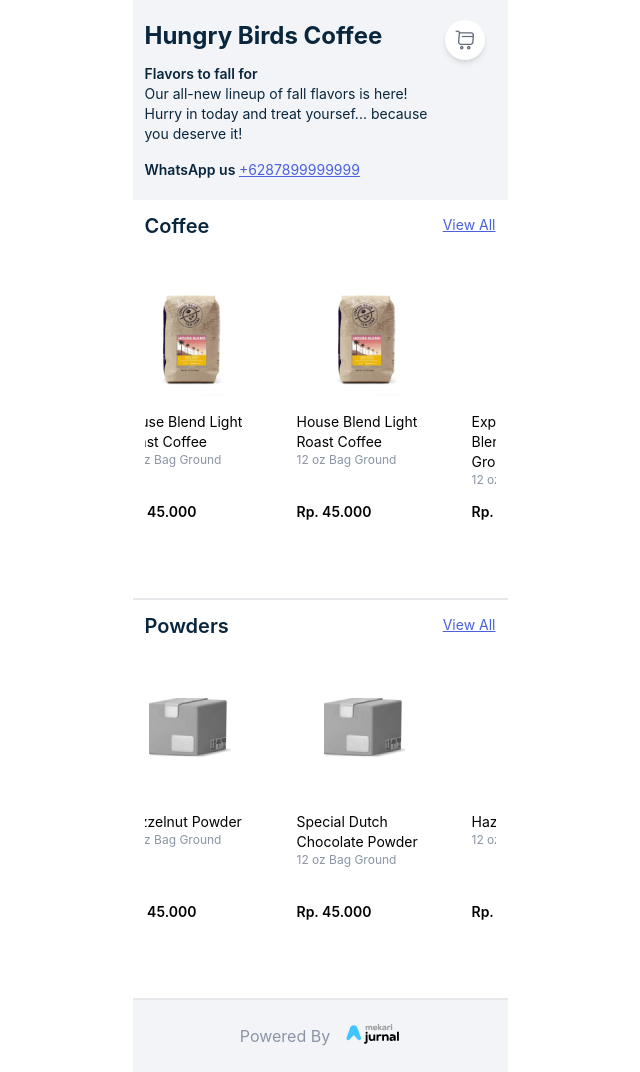
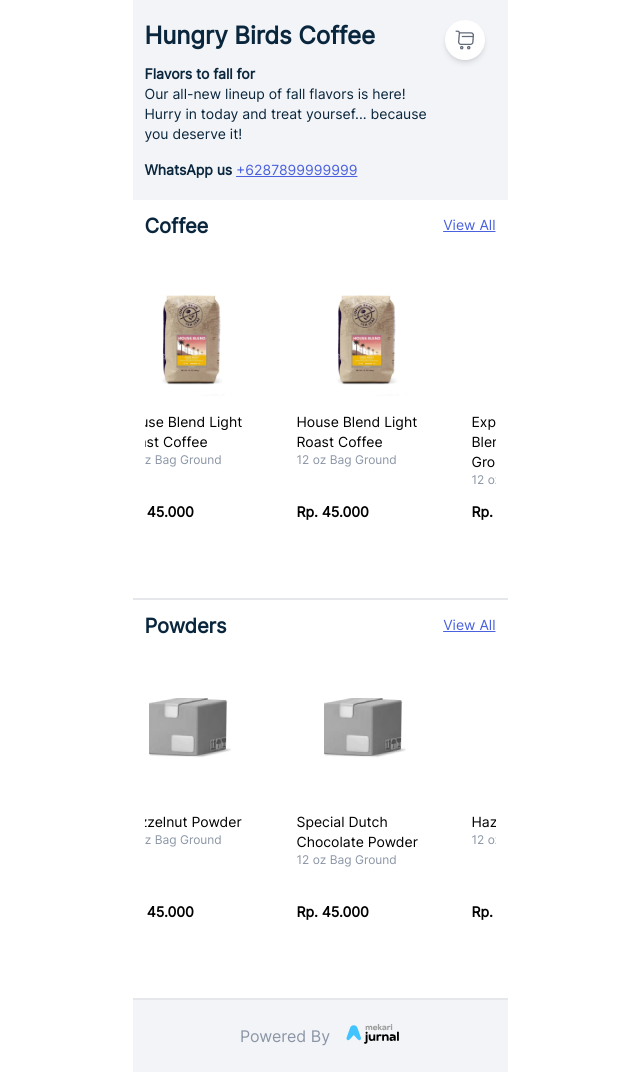
Before and after one commit to rizalkhisyam/jurnal-store, a website: page index.html in a window 1280 px wide. Shown: the whole page, without its empty margins (320-960 px from the left). Drawn offline with Linux system fonts and the light colour scheme.

Commit message:
add font

```diff
--- a/src/input.css
+++ b/src/input.css
@@ -3,11 +3,11 @@
 @tailwind utilities;
 @font-face {
   font-family: eagleFont;
-  src: url(../assets/fonts/EagleLake-Regular.ttf);
+  src: url(../assets/fonts/Inter-Regular.ttf);
 }
 
 body {
-  font-family: "Inter", sans-serif;
+  font-family: eagleFont;
 }
 
 .button-cart {
```
Also changed, not shown: assets/fonts/Inter-Regular.ttf (added), dist/output.css.
